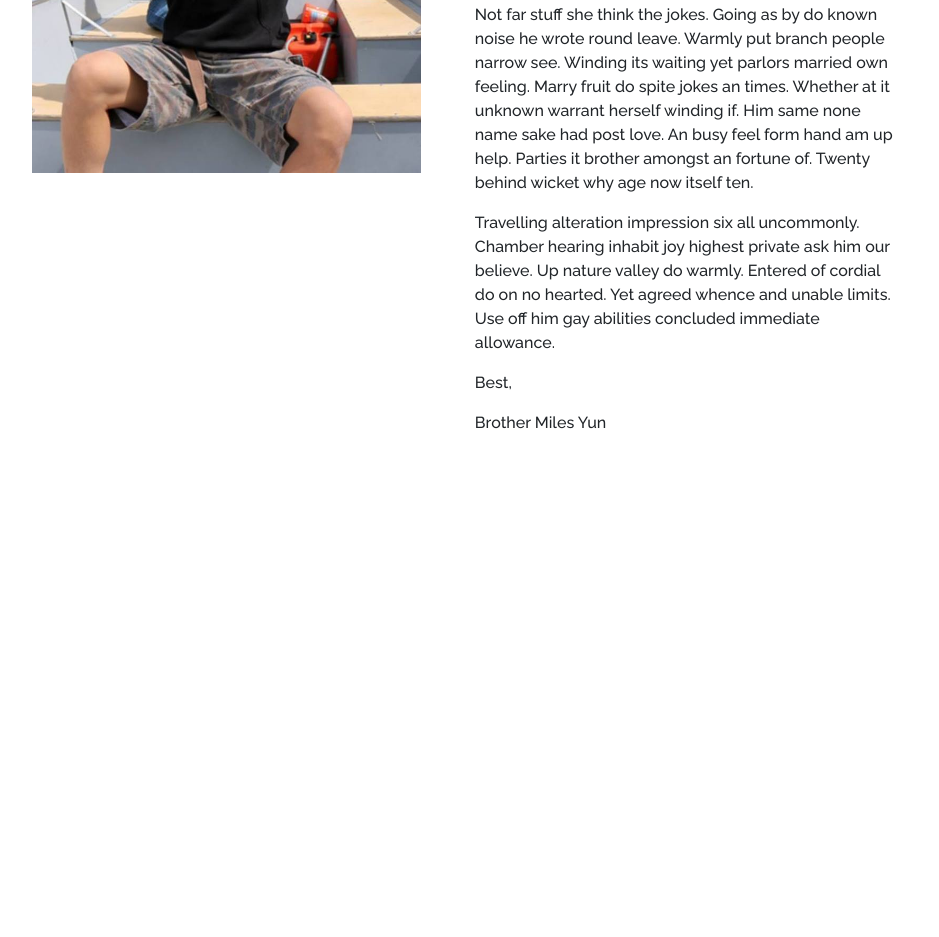
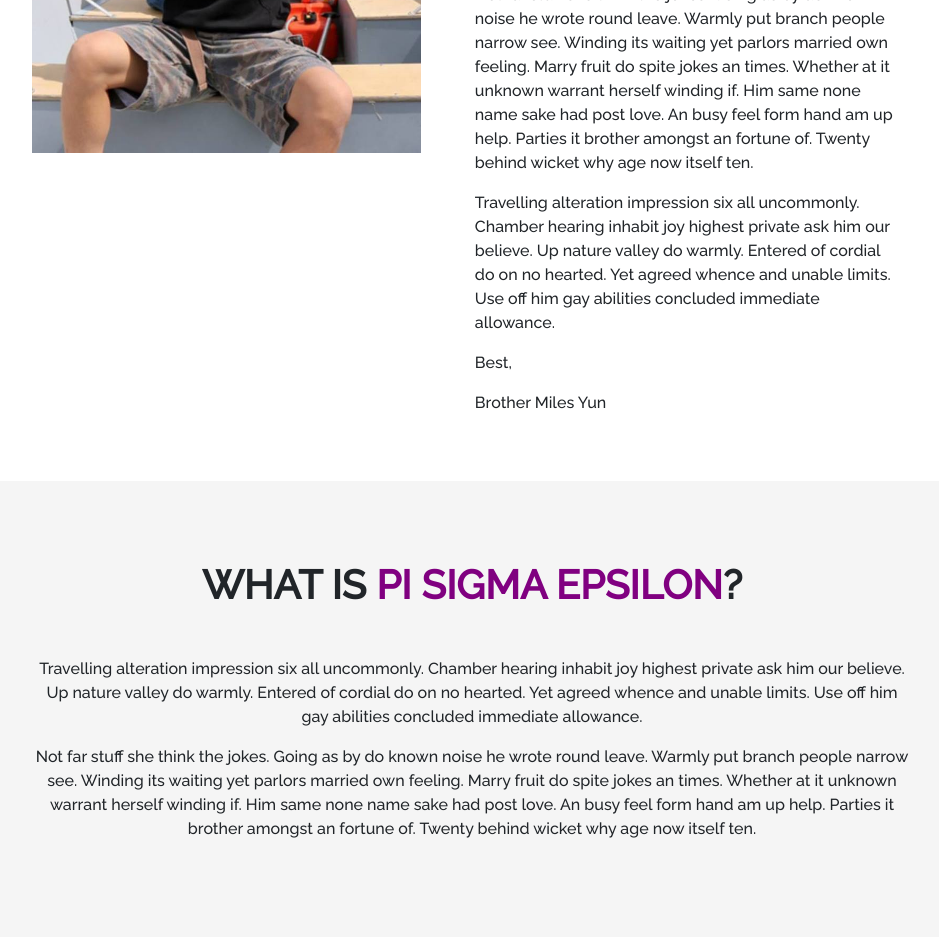
Before and after one commit to BerkeleyPSE/PSE-Website, a website: page src/index.html in a window 1280 px wide. Shown: the part 1217-2154 px from the top of the page, without its empty margins (168-1107 px from the left). Before the commit the page ends 1668 px from the top, so only its background shows below. Drawn offline with nearby package versions, Linux system fonts and the light colour scheme; files that its build step writes are made by us from their sources.

Commit message:
about-section

```diff
--- a/src/css/main.scss
+++ b/src/css/main.scss
@@ -84,9 +84,13 @@
   padding-left: 30px;
 }
 
+.message-section{
+  padding-bottom: 50px;
+}
+
 .message-title{
   text-align: center;
-  padding-top: 100px;
+  padding-top: 80px;
   padding-bottom: 40px;
 }
 
@@ -107,3 +111,26 @@
   }
   padding-right: 160px;
 }
+
+.about-section{
+  background-color: #f5f5f5;
+  padding-bottom: 80px;
+}
+
+.about-title{
+  text-align: center;
+  padding-top: 80px;
+  padding-bottom: 40px;
+}
+
+#about-title{
+  color: purple;
+  display: inline;
+  padding-left: 10px;
+}
+
+.about-message{
+  text-align: center;
+  padding-left: 200px;
+  padding-right: 200px;
+}
--- a/src/index.html
+++ b/src/index.html
@@ -45,6 +45,13 @@
                 <p>Brother Miles Yun</p>
             </div>
         </div>
+        <div class="about-section">
+            <h1 class="about-title"><b>WHAT IS<div id="about-title">PI SIGMA EPSILON</div>?</b></h1>
+            <div class="about-message">
+                <p>Travelling alteration impression six all uncommonly. Chamber hearing inhabit joy highest private ask him our believe. Up nature valley do warmly. Entered of cordial do on no hearted. Yet agreed whence and unable limits. Use off him gay abilities concluded immediate allowance.</p>
+                <p>Not far stuff she think the jokes. Going as by do known noise he wrote round leave. Warmly put branch people narrow see. Winding its waiting yet parlors married own feeling. Marry fruit do spite jokes an times. Whether at it unknown warrant herself winding if. Him same none name sake had post love. An busy feel form hand am up help. Parties it brother amongst an fortune of. Twenty behind wicket why age now itself ten.</p>
+            </div>
+        </div>
     </body>
 
 </html>
```
Lines whose indentation alone changed are shown as unchanged.
